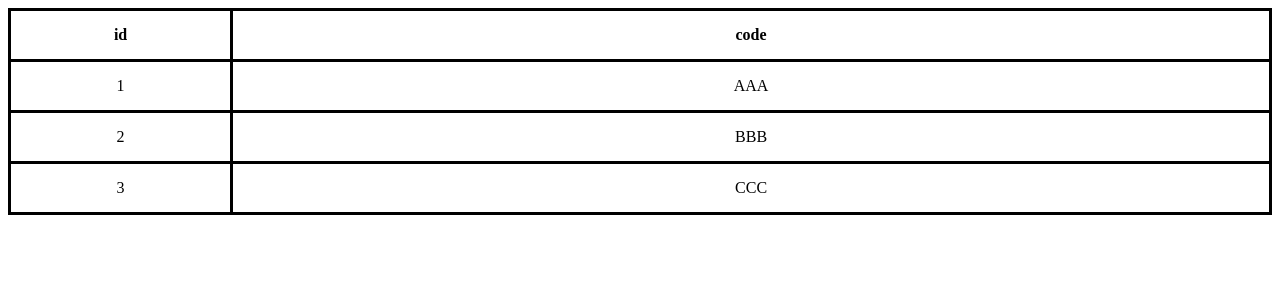
After one commit to iCarrrot/IZP-glosowanie, a Django app: page /polls/1/codes/ in a window 1280 px wide. The commit adds this page. Shown: the top 300 px of the page. Run offline with Django 3.2, Linux system fonts and the light colour scheme; a user stored in the database is signed in; tables that the repository leaves empty hold one stand-in row (values such as "Sample post").

Commit message:
Add codes list in html and pdf (#8)

```diff
--- a/izp/izp/settings.py
+++ b/izp/izp/settings.py
@@ -15,6 +15,7 @@ INSTALLED_APPS = [
     'django.contrib.sessions',
     'django.contrib.messages',
     'django.contrib.staticfiles',
+    'easy_pdf',
 ]
 
 MIDDLEWARE = [
--- /dev/null
+++ b/izp/polls/templates/polls/codesList.html
@@ -0,0 +1,41 @@
+<!DOCTYPE html>
+<html>
+<head>
+    <style type="text/css">
+
+table {
+  table-layout:fixed;
+  width:100%;
+}
+
+table, th, td {
+	border: 3px solid black;
+	border-collapse: collapse;
+}
+th,td
+{
+	text-align: center;
+	padding: 15px;
+}
+
+th.id {
+	width:15%;
+}
+
+    </style>
+</head>
+<body>
+<table>
+    <tr>
+        <th class="id">id</th>
+        <th>code</th>
+    </tr>
+    {% for value in codes_dict %}
+    <tr>
+        <td> {{ forloop.counter }}</td>
+        <td> {{ value }}</td>
+    </tr>
+    {% endfor %}
+</table>
+</body>
+</html>
--- a/izp/polls/urls.py
+++ b/izp/polls/urls.py
@@ -8,4 +8,6 @@ urlpatterns = [
     url(r'^(?P<question_id>[0-9]+)/$', views.detail, name='detail'),
     url(r'^(?P<question_id>[0-9]+)/result/$', views.result, name='result'),
     url(r'^(?P<question_id>[0-9]+)/vote/$', views.vote, name='vote'),
+    url(r'^(?P<question_id>[0-9]+)/codes/$', views.codes, name='codes'),
+    url(r'^(?P<question_id>[0-9]+)/codes_pdf/$', views.codes_pdf, name='codes_pdf'),
 ]
--- a/izp/polls/views.py
+++ b/izp/polls/views.py
@@ -2,9 +2,11 @@ from django.shortcuts import get_object_or_404, render
 from django.http import HttpResponseRedirect
 from django.urls import reverse
 from django.utils import timezone
+from django.contrib.auth.decorators import user_passes_test
+from easy_pdf.rendering import render_to_pdf_response
 
 from .models import Choice, Question, Vote, OpenQuestion
-
+from .codes import generate_codes
 
 def index(request):
     return render(request, 'polls/index.html',
@@ -106,3 +108,13 @@ def vote(request, question_id):
     choice.save()
     Vote.objects.create(question=question, choice=choice, code=code)
     return HttpResponseRedirect(reverse('polls:index'))
+
+@user_passes_test(lambda u: u.is_superuser)
+def codes(request, question_id):
+    question = get_object_or_404(Question, pk=question_id)
+    return render(request, 'polls/codesList.html', {"codes_dict" : question.access_codes})
+
+@user_passes_test(lambda u: u.is_superuser)
+def codes_pdf(request, question_id):
+    question = get_object_or_404(Question, pk=question_id)
+    return render_to_pdf_response(request, 'polls/codesList.html', {"codes_dict" : question.access_codes})
--- /dev/null
+++ b/requirements.txt
@@ -0,0 +1,2 @@
+git+https://github.com/chrisglass/xhtml2pdf.git
+django-easy-pdf >= 0.1.1
```
Also changed, not shown: izp/polls/templates/polls/index.html (+10 -0 lines), README.md.
